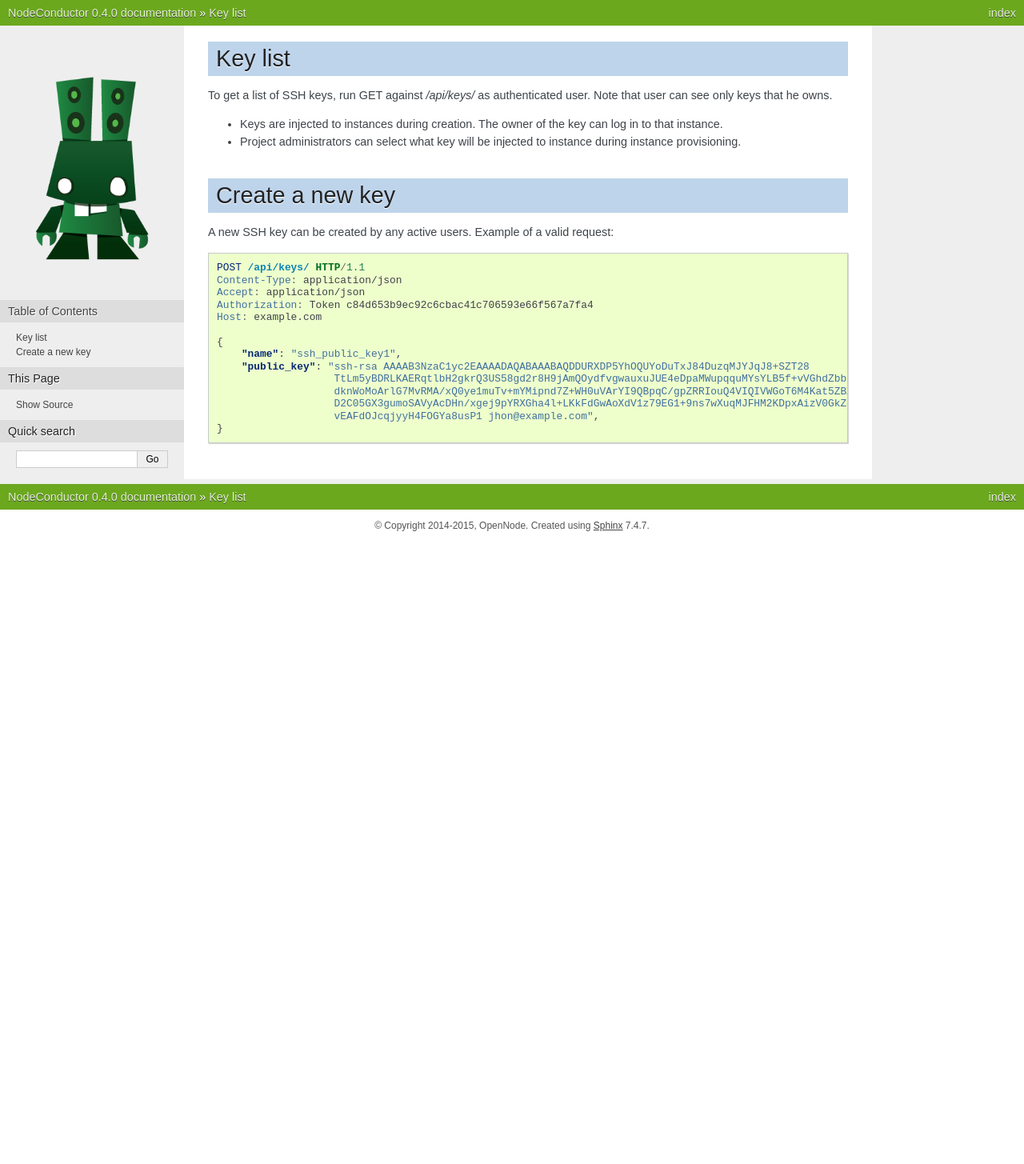
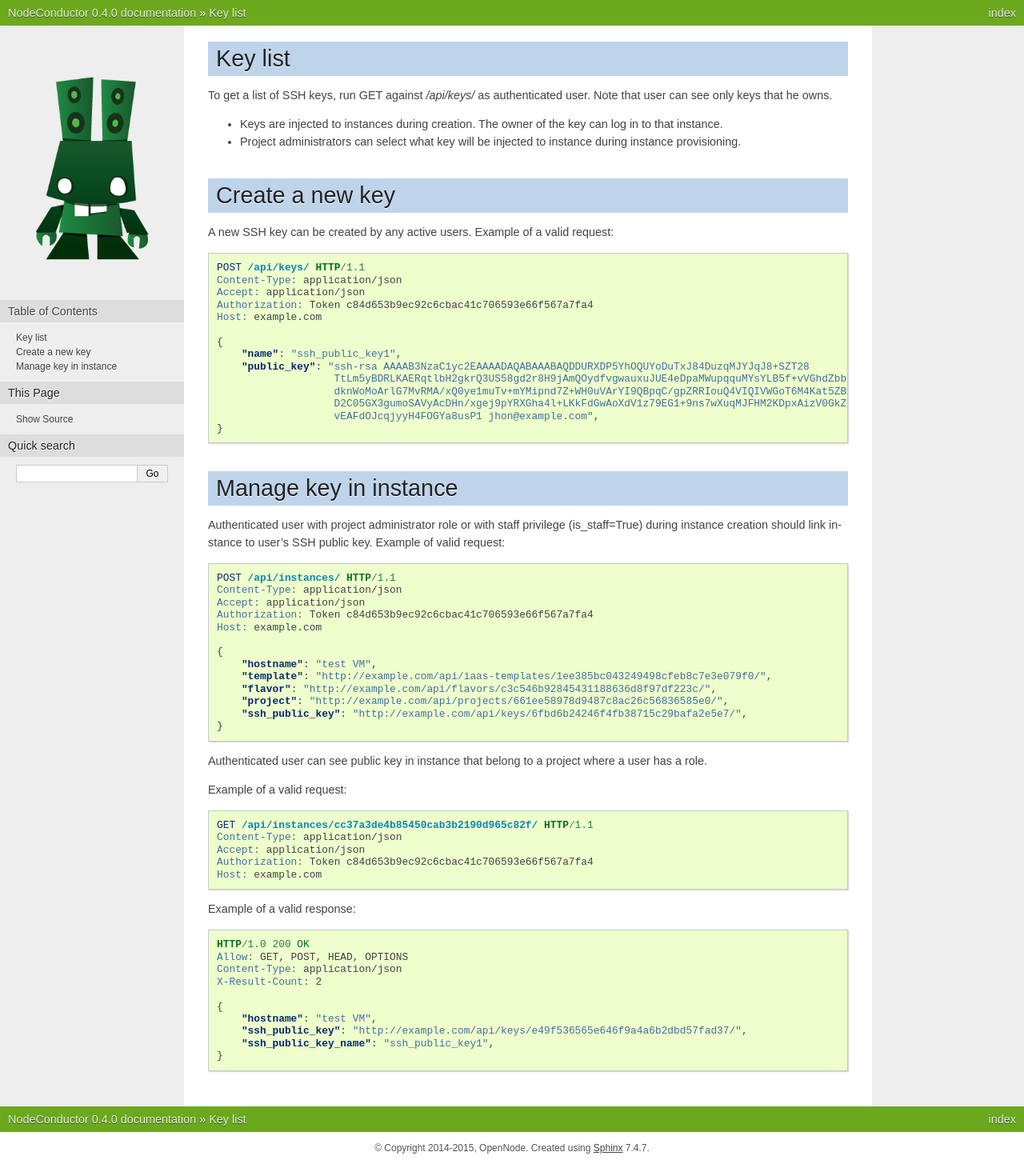
Before and after one commit to opennode/waldur-core, a Sphinx documentation site: the page built from docs/api/key.rst, in a window 1280 px wide. Shown: the whole page at 80% size. Built offline with Sphinx 7.4.7, drawn with Linux system fonts in a browser that asks for light colours; before the commit the page ends 900 px from its top, so only the background shows below that.

Commit message:
Change docs for public key
nc-138

```diff
--- a/docs/api/key.rst
+++ b/docs/api/key.rst
@@ -28,3 +28,52 @@ A new SSH key can be created by any active users. Example of a valid request:
                        D2C05GX3gumoSAVyAcDHn/xgej9pYRXGha4l+LKkFdGwAoXdV1z79EG1+9ns7wXuqMJFHM2KDpxAizV0GkZcojISvDwuh
                        vEAFdOJcqjyyH4FOGYa8usP1 jhon@example.com",
     }
+
+Manage key in instance
+----------------------
+
+Authenticated user with project administrator role or with staff privilege (is_staff=True) during instance creation
+should link instance to user's SSH public key. Example of valid request:
+
+.. code-block:: http
+
+    POST /api/instances/ HTTP/1.1
+    Content-Type: application/json
+    Accept: application/json
+    Authorization: Token c84d653b9ec92c6cbac41c706593e66f567a7fa4
+    Host: example.com
+
+    {
+        "hostname": "test VM",
+        "template": "http://example.com/api/iaas-templates/1ee385bc043249498cfeb8c7e3e079f0/",
+        "flavor": "http://example.com/api/flavors/c3c546b92845431188636d8f97df223c/",
+        "project": "http://example.com/api/projects/661ee58978d9487c8ac26c56836585e0/",
+        "ssh_public_key": "http://example.com/api/keys/6fbd6b24246f4fb38715c29bafa2e5e7/",
+    }
+
+Authenticated user can see public key in instance that belong to a project where a user has a role.
+
+Example of a valid request:
+
+.. code-block:: http
+
+    GET /api/instances/cc37a3de4b85450cab3b2190d965c82f/ HTTP/1.1
+    Content-Type: application/json
+    Accept: application/json
+    Authorization: Token c84d653b9ec92c6cbac41c706593e66f567a7fa4
+    Host: example.com
+
+Example of a valid response:
+
+.. code-block:: http
+
+    HTTP/1.0 200 OK
+    Allow: GET, POST, HEAD, OPTIONS
+    Content-Type: application/json
+    X-Result-Count: 2
+
+    {
+        "hostname": "test VM",
+        "ssh_public_key": "http://example.com/api/keys/e49f536565e646f9a4a6b2dbd57fad37/",
+        "ssh_public_key_name": "ssh_public_key1",
+    }
--- a/docs/guide/structure.rst
+++ b/docs/guide/structure.rst
@@ -15,7 +15,7 @@ is below:
       A standalone entity. Represents a company or a department.
 
     Customer owner
-      A role of the user that allows her to represent a corresponding customer. In this role, a user cancreate new
+      A role of the user that allows her to represent a corresponding customer. In this role, a user can create new
       projects, register resources, as well as allocate them to the projects.
 
     Project
```
Also changed, not shown: other parts of docs/guide/structure.rst (+2 -2 lines), docs/api/instance.rst (+3 -6 lines).
